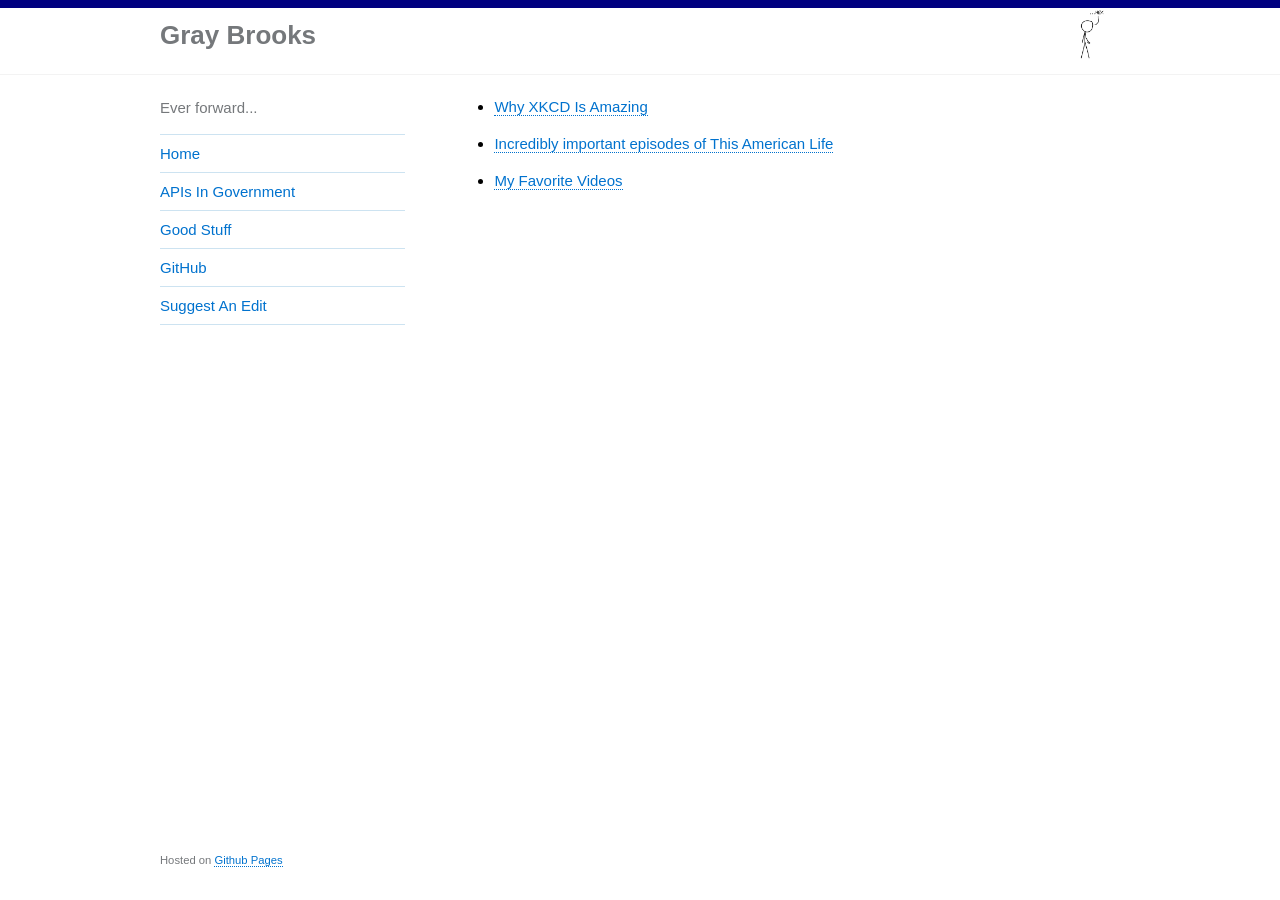
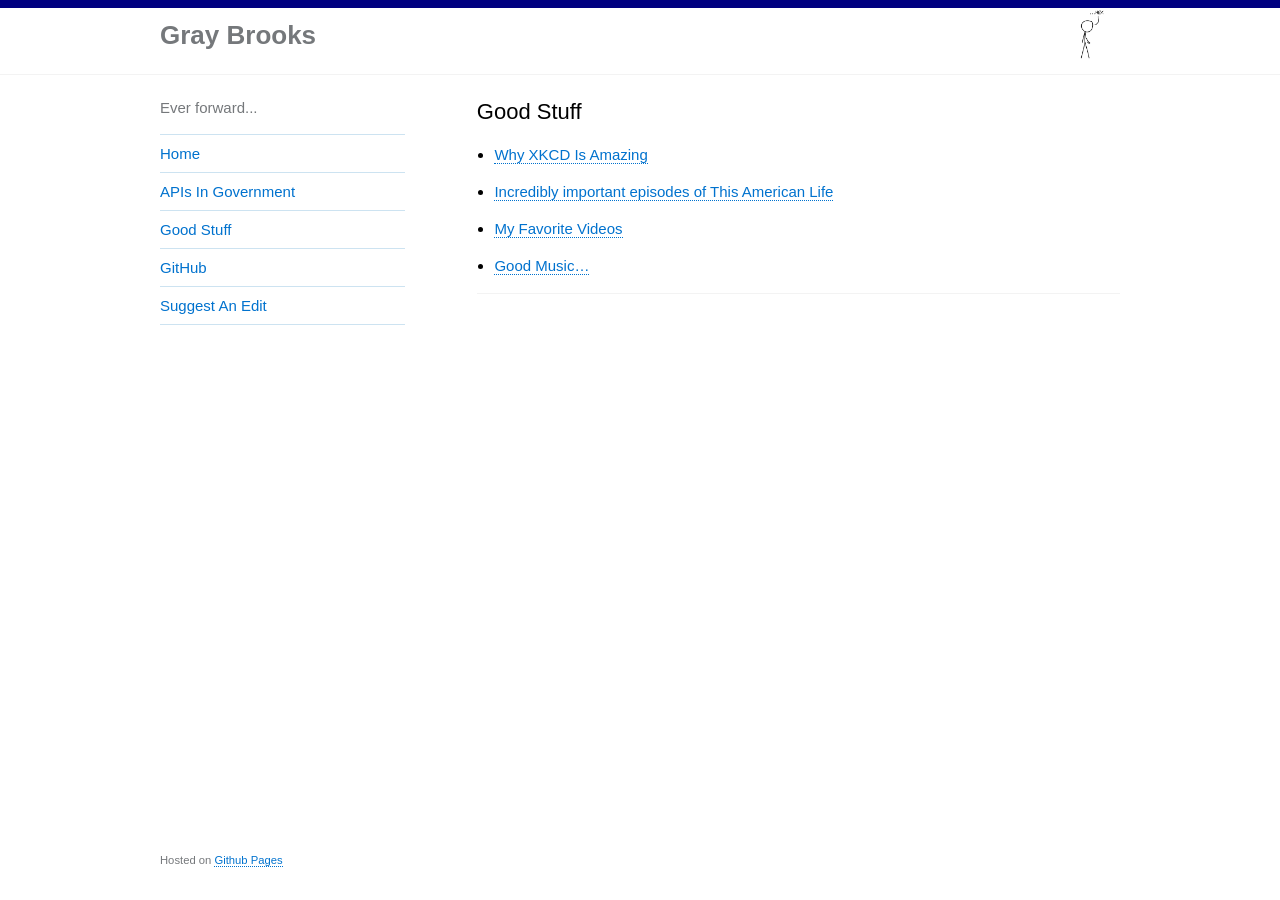
Before and after one commit to gbinal/gbinal.github.com, a Jekyll site: the page built from pages/good_stuff.md, in a window 1280 px wide. Built offline with Jekyll 4.4.1, drawn with Linux system fonts in a browser that asks for light colours.

Commit message:
changing page type

```diff
--- a/pages/good_stuff.md
+++ b/pages/good_stuff.md
@@ -1,8 +1,9 @@
 ---
-layout: default
+layout: page
 title: "Good Stuff"
 ---
 
 * [Why XKCD Is Amazing](http://graybrooks.com/pages/xkcd)
 * [Incredibly important episodes of This American Life](http://graybrooks.com/pages/TAL)
 * [My Favorite Videos](http://graybrooks.com/pages/amazing_videos)
+* [Good Music...](http://graybrooks.com/pages/music)
```
